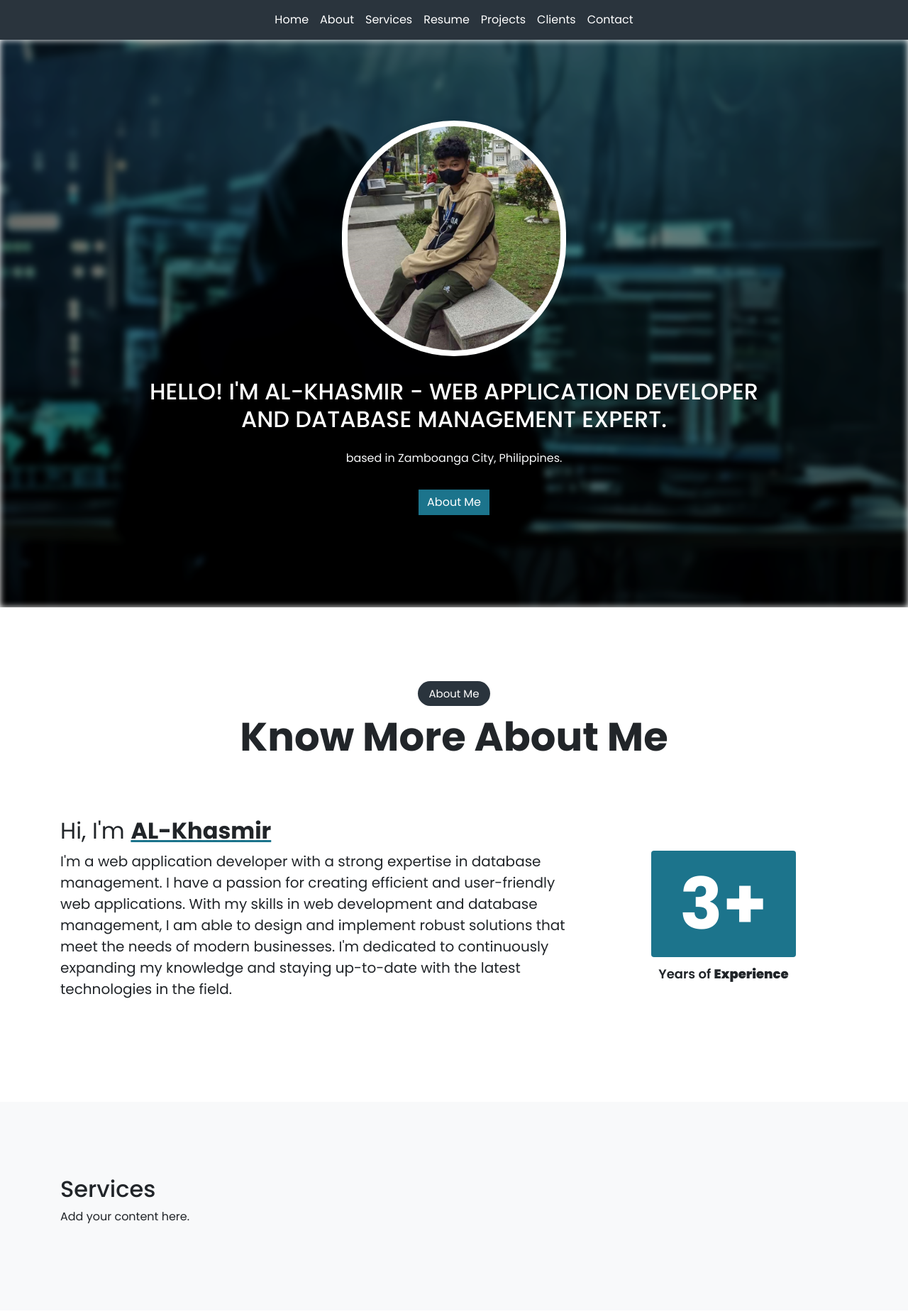
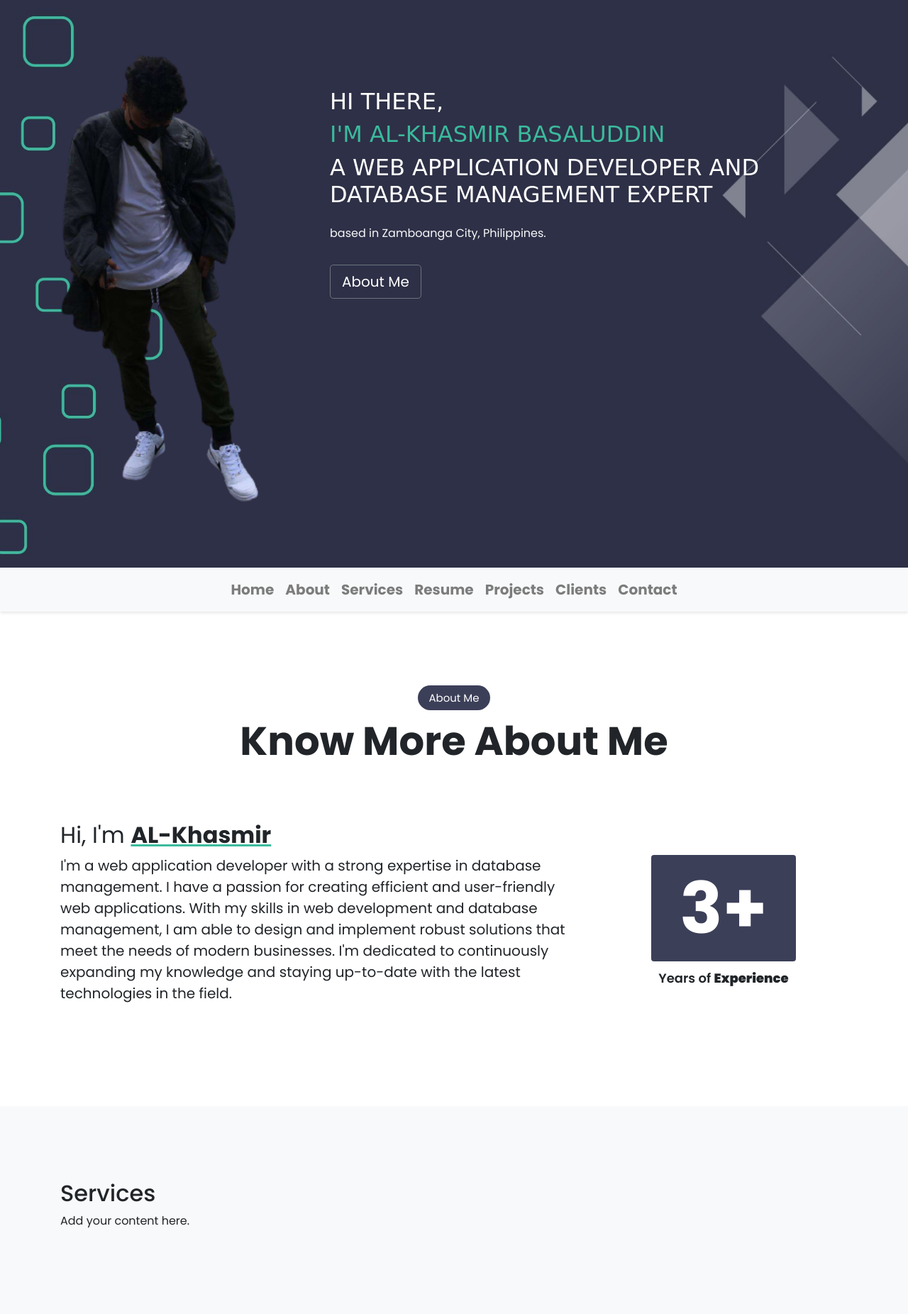
Before and after one commit to khasmirmb/khasmirmb.github.io, a PHP site: page / in a window 1280 px wide. Shown: the top 1852 px of the page at 71% size. Run offline with PHP 8.4, Linux system fonts and the light colour scheme.

Commit message:
Very Cool Progress

```diff
--- a/css/style.css
+++ b/css/style.css
@@ -75,7 +75,11 @@ body {
 
 
   .profile-small{
-    width: 300px;
+    width: 280px;
+  }
+
+  .profile-name{
+    font-family: cursive;
   }
 
   .navbar {
@@ -83,10 +87,13 @@ body {
     top: 0;
     background-color: #333;
     z-index: 100;
+    box-shadow: 0 2px 4px 0 rgba(0,0,0,.1);
   }
 
-  .navbar-nav .nav-link {
-    color: #fff !important;
+  .navbar ul li a{
+    color: black;
+    font-size: 20px;
+    font-weight: bold;
   }
 
   .section {
@@ -113,7 +120,7 @@ body {
 
   .title-badge{
     font-size: 15px;
-    background: #2A343D;
+    background: #3c3f58;
     color: white;
     padding: 10px 15px;
     font-weight: 400;
@@ -128,7 +135,7 @@ body {
   .years-of-experience-badge {
     font-size: 100px;
     margin-bottom: 10px;
-    background: #1C748C;
+    background: #3c3f58;
   }
 
   .years-of-experience-text {
@@ -146,7 +153,7 @@ body {
   }
 
   .span-name{
-    text-decoration: underline solid #1C748C 10%;
+    text-decoration: underline solid #3bba9c 10%;
   }
 
   .self-description{
@@ -155,3 +162,8 @@ body {
     font-weight: 400;
     margin-bottom: 40px;
   }
+
+  .about-btn:hover{
+    background-color: #3c3f58;
+    border-color: #3bba9c;
+  }
--- a/index.html
+++ b/index.html
@@ -20,8 +20,33 @@
 
 <body>
 
+    <!-- Hero section -->
+    <section id="home" class="d-none d-md-block">
+       <div class="hero-wrap">
+        <div class="hero-mask"></div>
+        <div class="hero-bg" style="background-image:url('images/hero.jpg');"></div>
+      <div class="hero-content d-flex flex-column fullscreen py-5">
+			<div class="container my-auto">
+			<div class="row">
+			<div class="col-md-4">
+         <img class="img-fluid rounded-sm d-block profile-small" src="images/profile.png" title="Hi, I'm Khasmir" alt="">
+      </div>
+      <div class="col-md-8 my-5">
+        <h2 class="profile-name text-white text-uppercase fw-600">HI There,</h2>
+        <h2 class="profile-name text-uppercase fw-600" style="color: #3bba9c;">I'M AL-KHASMIR BASALUDDIN</h2>
+        <h2 class="profile-name text-white text-uppercase mb-4">A WEB APPLICATION DEVELOPER AND DATABASE MANAGEMENT EXPERT</h2>
+        <p class="text-5 text-light pb-3">based in Zamboanga City, Philippines.</p>
+        <a href="#about" class="btn btn-outline-secondary btn-lg text-white about-btn">About Me</a>
+			</div>
+			</div>
+			</div>
+			<div class="container py-2 text-center"> <a href="#about" class="scroll-down-arrow text-white smooth-scroll"><span class="animated"><i class="fas fa-arrow-down"></i></span></a> </div>
+		</div>
+	  </div>
+    </section>
+
   <!-- Navbar -->
-  <nav class="navbar navbar-expand-lg navbar-dark" style="background: #2A343D;">
+  <nav class="navbar navbar-expand-lg navbar-light bg-light">
     <div class="container-fluid">
       <button class="navbar-toggler" type="button" data-toggle="collapse" data-target="#navbarNav"
       aria-controls="navbarNav" aria-expanded="false" aria-label="Toggle navigation">
@@ -55,30 +80,7 @@
     </div>
   </nav>
 
-    <!-- Hero section -->
-    <section id="home" class="d-none d-md-block">
-       <div class="hero-wrap">
-        <div class="hero-mask"></div>
-        <div class="hero-bg" style="background-image:url('images/hero.jpg'); filter: blur(5px) brightness(0.5);"></div>
-      <div class="hero-content d-flex flex-column fullscreen py-5">
-			<div class="container my-auto">
-			<div class="row">
-			<div class="col-lg-10 mx-auto text-center">
-              <div class="bg-white shadow rounded-pill p-2 mb-4 d-inline-block wow zoomIn"> <img class="img-fluid rounded-pill d-block profile-small" src="images/profile.jpg" title="I'm Khasmir" alt=""> </div>
-              <h2 class="text-10 text-white text-uppercase fw-600 mb-4">HELLO! I'M AL-KHASMIR - WEB APPLICATION DEVELOPER AND DATABASE MANAGEMENT EXPERT.</h2>
-              <p class="text-5 text-light pb-3">based in Zamboanga City, Philippines.</p>
-              <a href="#about" class="btn btn-secondary rounded-0 smooth-scroll white-text" style="background: #1C748C; border: #1C748C;">About Me</a>
-			</div>
-			</div>
-			</div>
-			<div class="container py-2 text-center"> <a href="#about" class="scroll-down-arrow text-white smooth-scroll"><span class="animated"><i class="fas fa-arrow-down"></i></span></a> </div>
-		</div>
-	  </div>
-    </section>
 
-
-
-  <!-- About section -->
   <!-- About Me section -->
   <section id="about" class="section">
     <div class="container">
```
Also changed, not shown: images/hero.jpg, images/profile.jpg (deleted), images/profile.png (added).
